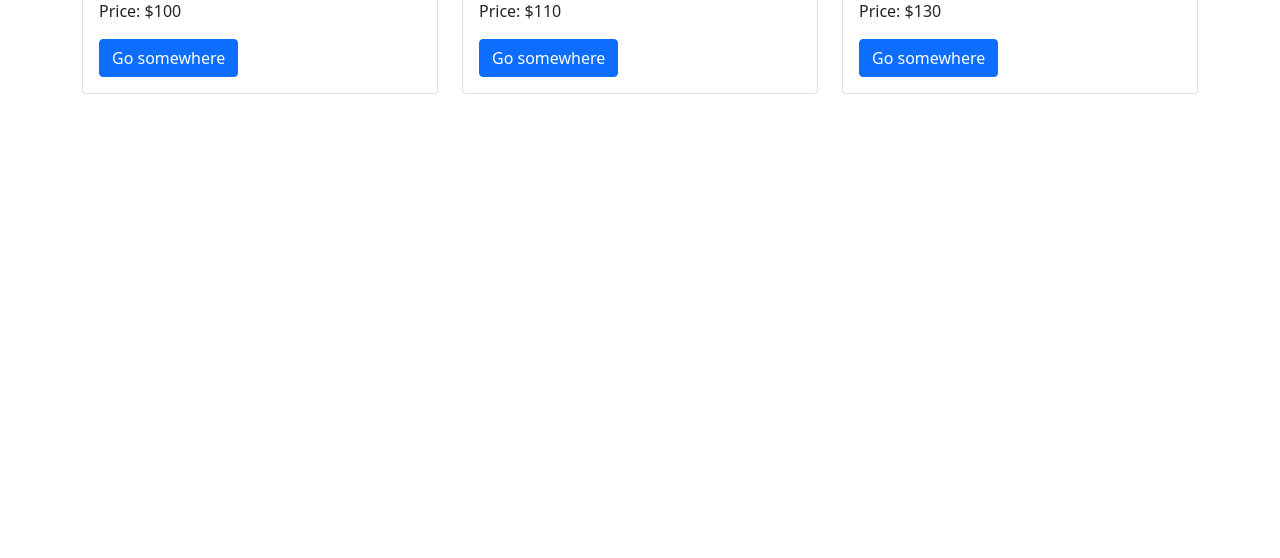
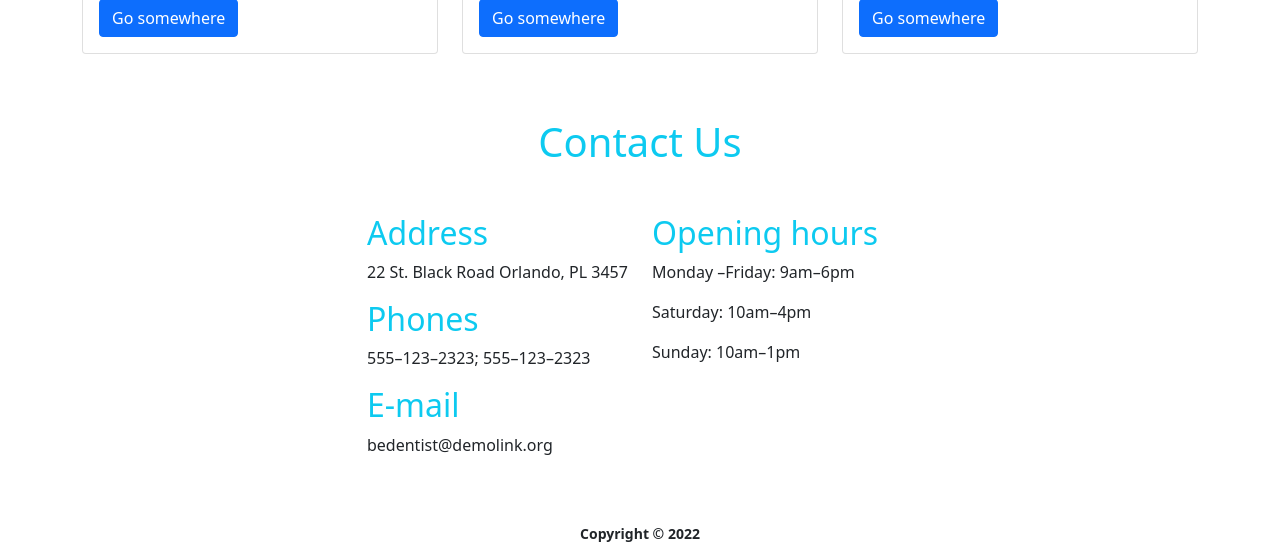
Before and after one commit to rabiulDev/independent-service-provider, a React (Create React App) app: page / in a window 1280 px wide. Shown: the part 1132-1690 px from the top of the page. Before the commit the page ends 1242 px from the top, so only its background shows below. Built offline with nearby package versions, Linux system fonts and the light colour scheme.

Commit message:
contact and not found pages added

```diff
--- a/src/App.js
+++ b/src/App.js
@@ -1,5 +1,6 @@
 import './App.css';
 import Routers from './pages/Routers';
+import Footer from './pages/Shared/Footer';
 import Header from './pages/Shared/Header';
 
 function App() {
@@ -7,6 +8,7 @@ function App() {
     <>
       <Header />
       <Routers />
+      <Footer />
     </>
   );
 }
--- a/src/pages/ContactUs/ContactUs.js
+++ b/src/pages/ContactUs/ContactUs.js
@@ -0,0 +1,35 @@
+import React from 'react'
+import { Col, Container, Row } from 'react-bootstrap'
+
+const ContactUs = () => {
+    return (
+        <Container>
+            <Row>
+                <h1 className='text-info text-center my-5'>Contact Us</h1>
+                <Col lg={3}></Col>
+                <Col sm={12} lg={3} className='align-center'>
+                    <div>
+                        <h2 className='text-info'>Address</h2>
+                        <p>22 St. Black Road Orlando, PL 3457</p>
+
+                        <h2 className='text-info'>Phones</h2>
+                        <p>555–123–2323; 555–123–2323</p>
+
+                        <h2 className='text-info'>E-mail</h2>
+                        <p>bedentist@demolink.org</p>
+                    </div>
+                </Col>
+                <Col sm={12} lg={3} className="">
+
+                    <h2 className='text-info'>Opening hours</h2>
+                    <p>Monday –Friday: 9am–6pm</p>
+                    <p>Saturday: 10am–4pm</p>
+                    <p>Sunday: 10am–1pm</p>
+                </Col>
+                <Col lg={3}></Col>
+            </Row>
+        </Container>
+    )
+}
+
+export default ContactUs
--- a/src/pages/Home/Home.js
+++ b/src/pages/Home/Home.js
@@ -1,4 +1,5 @@
 import React from 'react'
+import ContactUs from '../ContactUs/ContactUs'
 import Services from '../Services/Services'
 import Banner from './Banner/Banner'
 
@@ -7,6 +8,7 @@ const Home = () => {
         <>
             <Banner />
             <Services />
+            <ContactUs />
         </>
     )
 }
--- a/src/pages/Routers.js
+++ b/src/pages/Routers.js
@@ -1,11 +1,17 @@
 import React from 'react'
 import { Route, Routes } from 'react-router-dom'
+import ContactUs from './ContactUs/ContactUs'
 import Home from './Home/Home'
+import Services from './Services/Services'
+import NotFound from './Shared/NotFound'
 
 const Routers = () => {
     return (
         <Routes>
             <Route path='/' element={< Home />} />
+            <Route path='/services' element={<Services />} />
+            <Route path='/contacts' element={<ContactUs />} />
+            <Route path='/*' element={<NotFound />} />
         </Routes>
     )
 }
--- a/src/pages/Services/Services.js
+++ b/src/pages/Services/Services.js
@@ -14,7 +14,7 @@ const Services = () => {
     return (
         <Container>
 
-            <h1 className='text-info text-center my-5 pt-5'>Our Services</h1>
+            <h1 className='text-info text-center my-5 pt-2'>Our Services</h1>
             <Row >
                 {services.map(service => <ServiceCart key={service.id} service={service} />)}
             </Row>
--- a/src/pages/Shared/Footer.js
+++ b/src/pages/Shared/Footer.js
@@ -0,0 +1,13 @@
+import React from 'react';
+
+const Footer = () => {
+    const today = new Date();
+    const year = today.getFullYear();
+    return (
+        <footer className='text-center mt-5 fw-bolder'>
+            <p><small>Copyright &copy; {year} </small></p>
+        </footer>
+    );
+};
+
+export default Footer;
--- a/src/pages/Shared/NotFound.js
+++ b/src/pages/Shared/NotFound.js
@@ -0,0 +1,11 @@
+import React from 'react'
+
+const NotFound = () => {
+    return (
+        <div style={{ display: "flex", justifyContent: "center", alignItems: "center", width: "100%", height: "100vh" }}>
+            <h1 className='fw-bolder'>404 Page Not Found</h1>
+        </div>
+    )
+}
+
+export default NotFound
```
